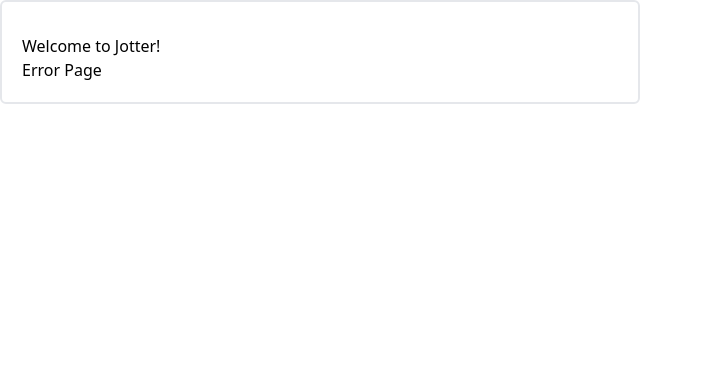
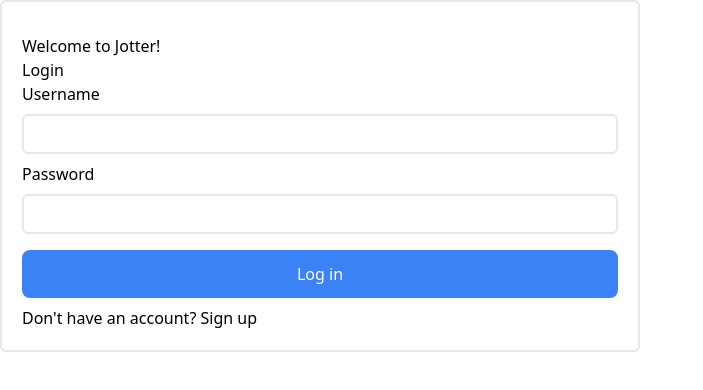
Before and after one commit to BiniyamDS/jotter, a React (Vite) app: page /login in a window 1280 px wide. Shown: the top 390 px of the page, without its empty margins (0-703 px from the left). Built offline with nearby package versions, Linux system fonts and the light colour scheme.

Commit message:
fixed up authentication pages

```diff
--- a/src/client/App.jsx
+++ b/src/client/App.jsx
@@ -4,29 +4,34 @@
 import Register from "./routes/register";
 import ErrorPage from "./routes/errorPage";
 import Content from "./routes/content";
+import { AuthProvider } from "./contexts/AuthContext";
 
 const App = () => {
   return (
-    <Routes>
-      <Route
-        path="/"
-        element={<Root />}
-      >
+    <AuthProvider>
+      <Routes>
         <Route
-          index
+          path="/"
+          element={<Root />}
+        />
+        <Route
+          path="/login"
           element={<Login />}
         />
         <Route
-          path="register"
+          path="/register"
           element={<Register />}
         />
         <Route
           path="*"
           element={<ErrorPage />}
         />
-      </Route>
-      <Route path="/content" element={<Content/>}/>
-    </Routes>
+        <Route
+          path="/content"
+          element={<Content />}
+        />
+      </Routes>
+    </AuthProvider>
   );
 };
 
--- /dev/null
+++ b/src/client/auth.js
@@ -0,0 +1,26 @@
+import axios from "axios";
+
+export async function createUser(username, password) {
+  try {
+    const { data } = await axios.post("/api/register", {
+      username: username,
+      password: password,
+    });
+    return { success: true };
+  } catch (err) {
+    return { success: false };
+  }
+
+  return;
+}
+export async function login(username, password) {
+  try {
+    const { data } = await axios.post("/api/login", {
+      username: username,
+      password: password,
+    });
+    return { username: username, success: true };
+  } catch (err) {
+    return { success: false };
+  }
+}
--- /dev/null
+++ b/src/client/components/Card.jsx
@@ -0,0 +1,15 @@
+const Card = ({children}) => {
+  return (
+    <div className="flex justify-center items-center h-screen">
+      <div className="card">
+        <div className="mx-auto">
+
+          <h1 className="text-xl text-gray-500">Welcome to Jotter!</h1>
+        </div>
+        {children}
+      </div>
+    </div>
+  )
+}
+
+export default Card
--- /dev/null
+++ b/src/client/contexts/AuthContext.jsx
@@ -0,0 +1,28 @@
+import { createContext, useContext, useState } from "react";
+import { createUser, login } from "../auth";
+
+const AuthContext = createContext();
+
+export function useAuth() {
+  return useContext(AuthContext);
+}
+
+export function AuthProvider({ children }) {
+  const [currentUser, setCurrentUser] = useState();
+
+	async function signIn(username, password) {
+		// console.log('Signed in')
+		return  await login(username, password)
+	}
+
+	async function register(username, password) {
+		return await createUser(username, password)
+	}
+
+  const value = {
+    currentUser,
+		signIn,
+		register
+  };
+  return <AuthContext.Provider value={value}>{children}</AuthContext.Provider>;
+}
--- a/src/client/routes/errorPage.jsx
+++ b/src/client/routes/errorPage.jsx
@@ -1,6 +1,8 @@
+import Card from "../components/Card"
+
 const ErrorPage = () => {
   return (
-    <div>Error Page</div>
+    <Card><div>Error Page</div></Card>
   )
 }
 
--- a/src/client/routes/login.jsx
+++ b/src/client/routes/login.jsx
@@ -1,47 +1,41 @@
 import axios from "axios";
 import { useNavigate, Link } from "react-router-dom";
-import { useState } from "react";
+import { useState, useRef } from "react";
+import Card from "../components/Card";
+import { useAuth } from "../contexts/AuthContext";
 
 const Login = () => {
-  const [name, setName] = useState("");
-  const [password, setPassword] = useState("");
-  const [isSubmitted, setSubmitted] = useState(false);
-  const [unauthorized, setUnauthorized] = useState(false);
+  const nameRef = useRef();
+  const passwordRef = useRef();
+  const [error, setError] = useState();
+  const { signIn } = useAuth();
 
   const navigate = useNavigate();
   async function handleSubmit(e) {
     e.preventDefault();
-    setUnauthorized(false);
-    setSubmitted(true);
-    if (!name || !password) return;
-    console.log("submitted");
-    try {
-      const { data } = await axios.post("/api/login", {
-        username: name,
-        password: password,
-      });
-      setUnauthorized(false)
+    setError("");
+    if (!nameRef.current.value || !passwordRef.current.value) {
+      return setError("Please input username and password");
+    }
+    const { success } = await signIn(
+      nameRef.current.value,
+      passwordRef.current.value
+    );
+    if (success) {
       navigate("/content");
-    } catch (err) {
-      console.log(`Error: ${err}`);
-      setSubmitted(false);
-      setUnauthorized(true);
+    } else {
+      setError("Incorrect username or password");
     }
   }
 
   return (
+    <Card>
       <div className="flex flex-col">
         <h1 className="text-4xl m-2 mx-auto">Login</h1>
-      {isSubmitted && (!name || !password) && (
-        <span className="error">Please enter username and password</span>
-      )}
-      {unauthorized && (
-        <span className="error">Incorrect username and password</span>
-      )}
+        {error && <span className="error">{error}</span>}
         <form className="p-2 flex flex-col">
           <label
             htmlFor="username"
-          // className="p-2"
           >
             Username
           </label>
@@ -50,8 +44,7 @@
             name="username"
             id="username"
             className="input"
-          value={name}
-          onChange={(e) => setName(e.target.value)}
+            ref={nameRef}
           />
           <label htmlFor="password">Password</label>
           <input
@@ -59,8 +52,7 @@
             name="password"
             id="password"
             className="input"
-          value={password}
-          onChange={(e) => setPassword(e.target.value)}
+            ref={passwordRef}
           />
           <button
             type="submit"
@@ -82,6 +74,7 @@
           </p>
         </div>
       </div>
+    </Card>
   );
 };
 
--- a/src/client/routes/register.jsx
+++ b/src/client/routes/register.jsx
@@ -1,56 +1,50 @@
 import axios from "axios";
 import { useNavigate, Link } from "react-router-dom";
-import { useState } from "react";
+import { useState, useRef } from "react";
+import Card from "../components/Card";
+import { useAuth } from "../contexts/AuthContext";
 
 const Register = () => {
-  const [name, setName] = useState("");
-  const [password, setPassword] = useState("");
-  const [isSubmitted, setSubmitted] = useState(false);
-  const [exists, setExists] = useState(false);
+  const nameRef = useRef();
+  const passwordRef = useRef();
+  const passwordConfirmRef = useRef();
+  const [error, setError] = useState();
+  const { register } = useAuth();
 
   const navigate = useNavigate();
   async function handleSubmit(e) {
     e.preventDefault();
-    setExists(false)
-    setSubmitted(true);
-    if (!name || !password) return;
-    console.log("submitted");
-    try {
-      const { data } = await axios.post("/api/register", {
-        username: name,
-        password: password,
-      });
-      navigate("/");
-    } catch (err) {
-      console.log(`Error: ${err}`);
-      setSubmitted(false);
-      setExists(true);
+    setError("");
+    if (!nameRef.current.value || !passwordRef.current.value) {
+      return setError("Please input username and password");
+    }
+    if (passwordRef.current.value !== passwordConfirmRef.current.value) {
+      return setError("Passwords do not match!");
+    }
+    const { success } = await register(
+      nameRef.current.value,
+      passwordRef.current.value
+    );
+    if (success) {
+      navigate("/login");
+    } else {
+      setError("Username already exists!");
     }
   }
 
   return (
+    <Card>
       <div className="flex flex-col">
         <h1 className="text-4xl m-2 mx-auto">Register</h1>
-      {isSubmitted && (!name || !password) && (
-        <span className="error">Please enter username and password</span>
-      )}
-      {exists && (
-        <span className="error">Username already exists!</span>
-      )}
+        {error && <span className="error">{error}</span>}
         <form className="p-2 flex flex-col">
-        <label
-          htmlFor="username"
-          // className="p-2"
-        >
-          Username
-        </label>
+          <label htmlFor="username">Username</label>
           <input
             type="text"
             name="username"
             id="username"
             className="input"
-          value={name}
-          onChange={(e) => setName(e.target.value)}
+            ref={nameRef}
           />
           <label htmlFor="password">Password</label>
           <input
@@ -58,8 +52,7 @@
             name="password"
             id="password"
             className="input"
-          value={password}
-          onChange={(e) => setPassword(e.target.value)}
+            ref={passwordRef}
           />
           <label htmlFor="confirm-pass">Confirm password</label>
           <input
@@ -67,8 +60,7 @@
             name="confirm-pass"
             id="consfirm-pass"
             className="input"
-          value={password}
-          onChange={(e) => setPassword(e.target.value)}
+            ref={passwordConfirmRef}
           />
           <button
             type="submit"
@@ -90,6 +82,7 @@
           </p>
         </div>
       </div>
+    </Card>
   );
 };
 
--- a/src/client/routes/root.jsx
+++ b/src/client/routes/root.jsx
@@ -1,19 +1,14 @@
-import { Link, Outlet } from "react-router-dom";
+// import { Link, Outlet } from "react-router-dom";
+import { useNavigate } from "react-router-dom";
+import { useEffect } from "react";
 
 const Root = () => {
-  return (
-    <div className="flex justify-center items-center h-screen">
-      <div className="card">
-        <div className="mx-auto">
+  const navigate = useNavigate();
 
-          <h1 className="text-xl text-gray-500">Welcome to Jotter!</h1>
-        </div>
-        <Outlet />
-      </div>
-    </div>
-  );
+  useEffect(()=> {
+    navigate('/login')
+  }, [])
+  return <div>Root page!</div>;
 };
 
 export default Root;
-// /home/abugida/Documents/Projects/jotter/public/blog.svg
-// /home/abugida/Documents/Projects/jotter/src/client/routes/root.jsx
```
Also changed, not shown: 1 other file (tests, documents, lock files or other folders). Lines whose indentation alone changed are shown as unchanged.
